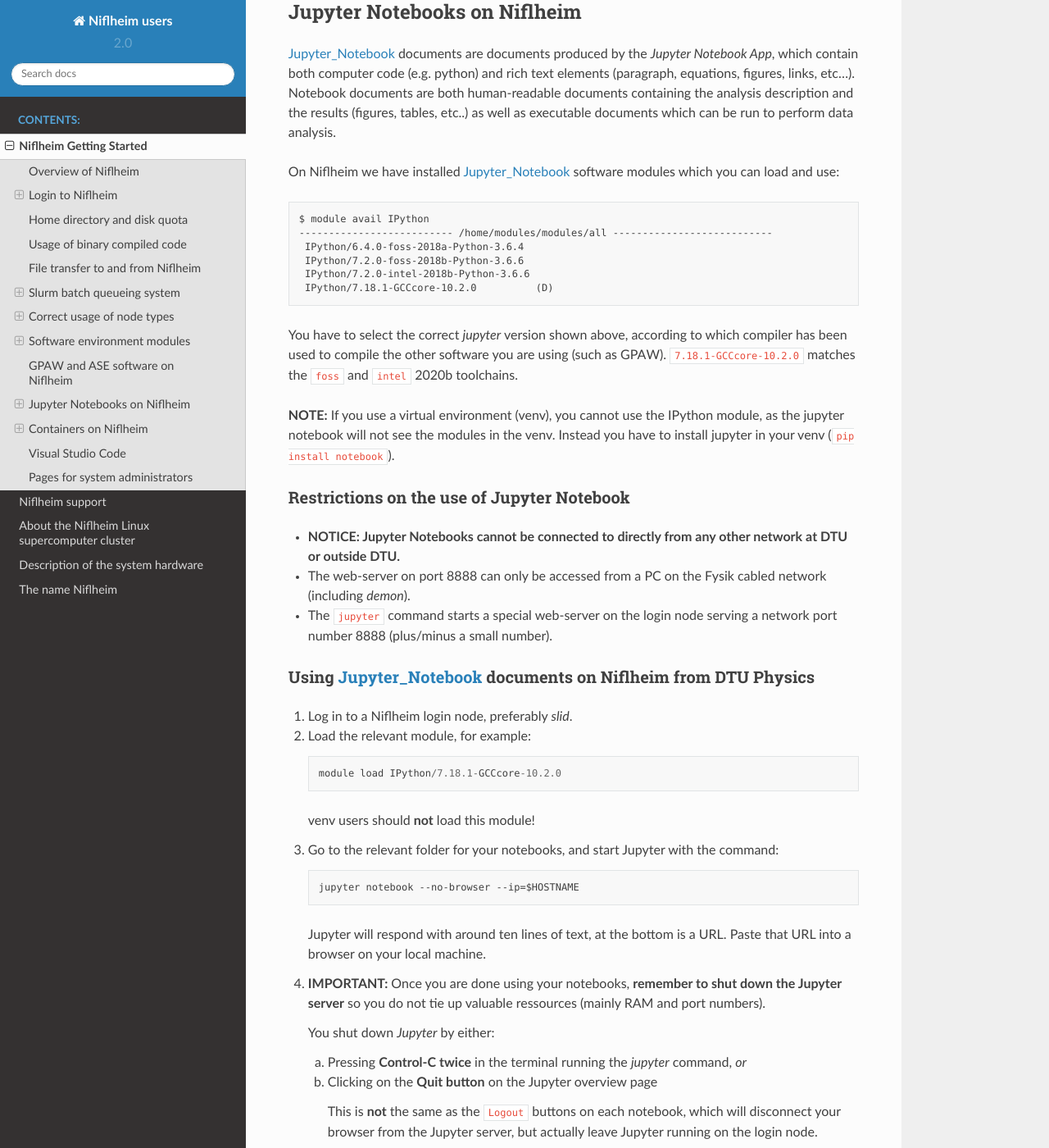
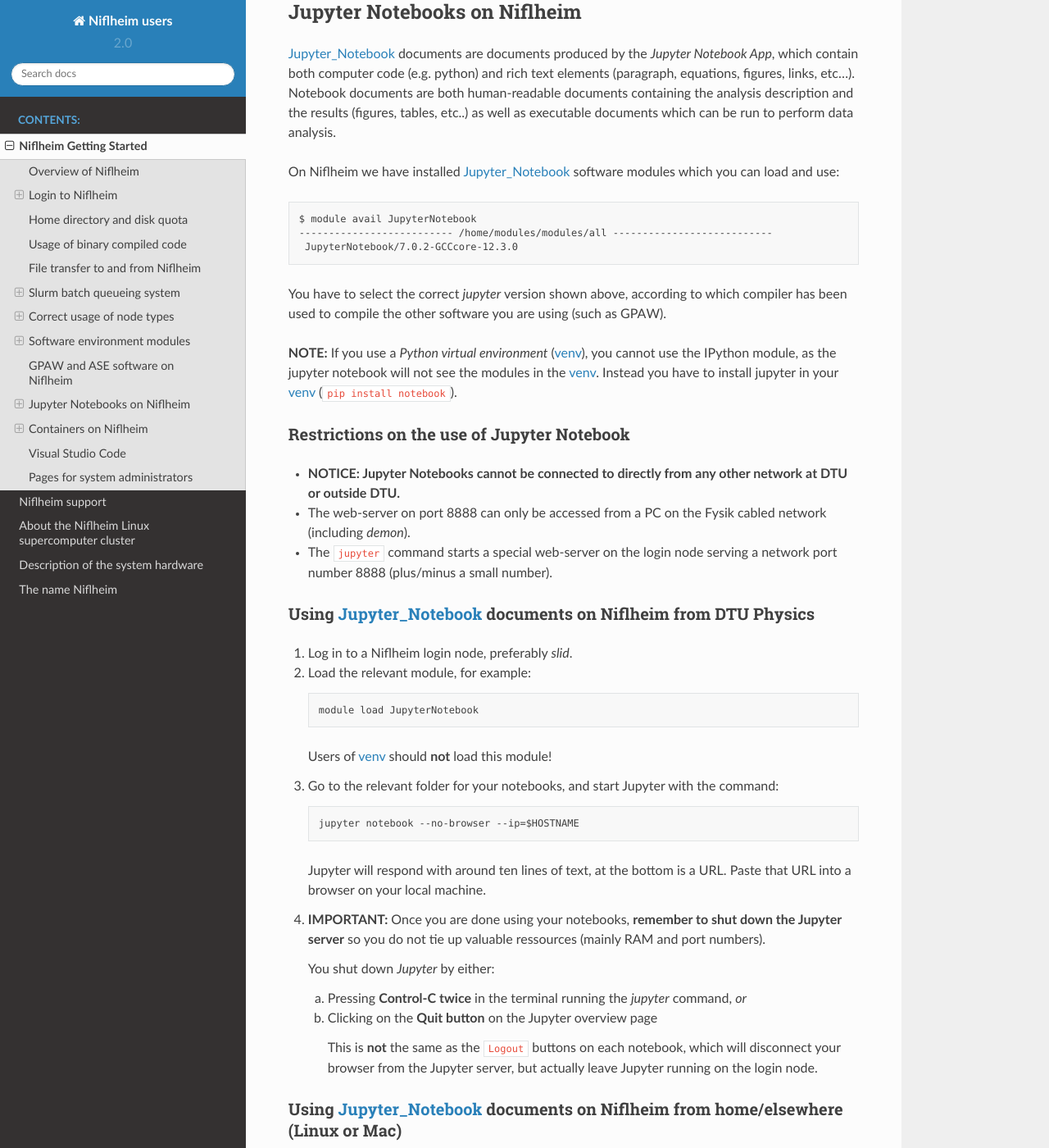
Before and after one commit to OleHolmNielsen/Niflheim_users, a Sphinx documentation site: the page built from docs/Niflheim_Getting_Started.rst, in a window 1280 px wide and 1400 px high, scrolled down 17571 px. Shown: the whole window at 82% size. Built offline with Sphinx 7.4.7 and the Read the Docs theme 2.0.0, drawn with Linux system fonts in a browser that asks for light colours; some of the changed text lies outside the part shown.

Commit message:
JupyterNotebook and venv info

```diff
--- a/docs/Niflheim_Getting_Started.rst
+++ b/docs/Niflheim_Getting_Started.rst
@@ -851,17 +851,16 @@
 
 On Niflheim we have installed Jupyter_Notebook_ software modules which you can load and use::
 
-  $ module avail IPython
+  $ module avail JupyterNotebook
   -------------------------- /home/modules/modules/all ---------------------------
-   IPython/6.4.0-foss-2018a-Python-3.6.4
-   IPython/7.2.0-foss-2018b-Python-3.6.6
-   IPython/7.2.0-intel-2018b-Python-3.6.6
-   IPython/7.18.1-GCCcore-10.2.0          (D)
+   JupyterNotebook/7.0.2-GCCcore-12.3.0
 
-You have to select the correct *jupyter* version shown above, according to which compiler has been used to compile the other software you are using (such as GPAW).  ``7.18.1-GCCcore-10.2.0`` matches the ``foss`` and ``intel`` 2020b toolchains.
+You have to select the correct *jupyter* version shown above, according to which compiler has been used to compile the other software you are using (such as GPAW).
 
-**NOTE:** If you use a virtual environment (venv), you cannot use the IPython module, as the jupyter notebook will not see the modules in the venv.  Instead you have to install jupyter in your venv (``pip install notebook``).
+**NOTE:** If you use a *Python virtual environment* (venv_), you cannot use the IPython module, as the jupyter notebook will not see the modules in the venv_.
+Instead you have to install jupyter in your venv_ (``pip install notebook``).
 
+.. _venv: https://docs.python.org/3/library/venv.html
 
 Restrictions on the use of Jupyter Notebook
 -------------------------------------------
@@ -872,7 +871,6 @@
 
 * The ``jupyter`` command starts a special web-server on the login node serving a network port number 8888 (plus/minus a small number).
 
-
 Using Jupyter_Notebook_ documents on Niflheim from DTU Physics
 --------------------------------------------------------------
 
@@ -880,9 +878,9 @@
 
 2. Load the relevant module, for example::
 
-     module load IPython/7.18.1-GCCcore-10.2.0
+     module load JupyterNotebook
 
-   venv users should **not** load this module!
+   Users of venv_ should **not** load this module!
 
 3. Go to the relevant folder for your notebooks, and start Jupyter with the command::
 
@@ -912,7 +910,7 @@
 
      module load IPython/7.18.1-GCCcore-10.2.0
 
-   venv users should **not** load this module!
+   Users of venv_ should **not** load this module!
 
 3. Go to the relevant folder for your notebooks, and start Jupyter with the command::
 
@@ -956,7 +954,7 @@
 
      module load IPython/7.18.1-GCCcore-10.2.0
 
-   venv users should **not** load this module!
+   Users of venv_ should **not** load this module!
 
 3. Go to the relevant folder for your notebooks, and start Jupyter with the command::
 
```
